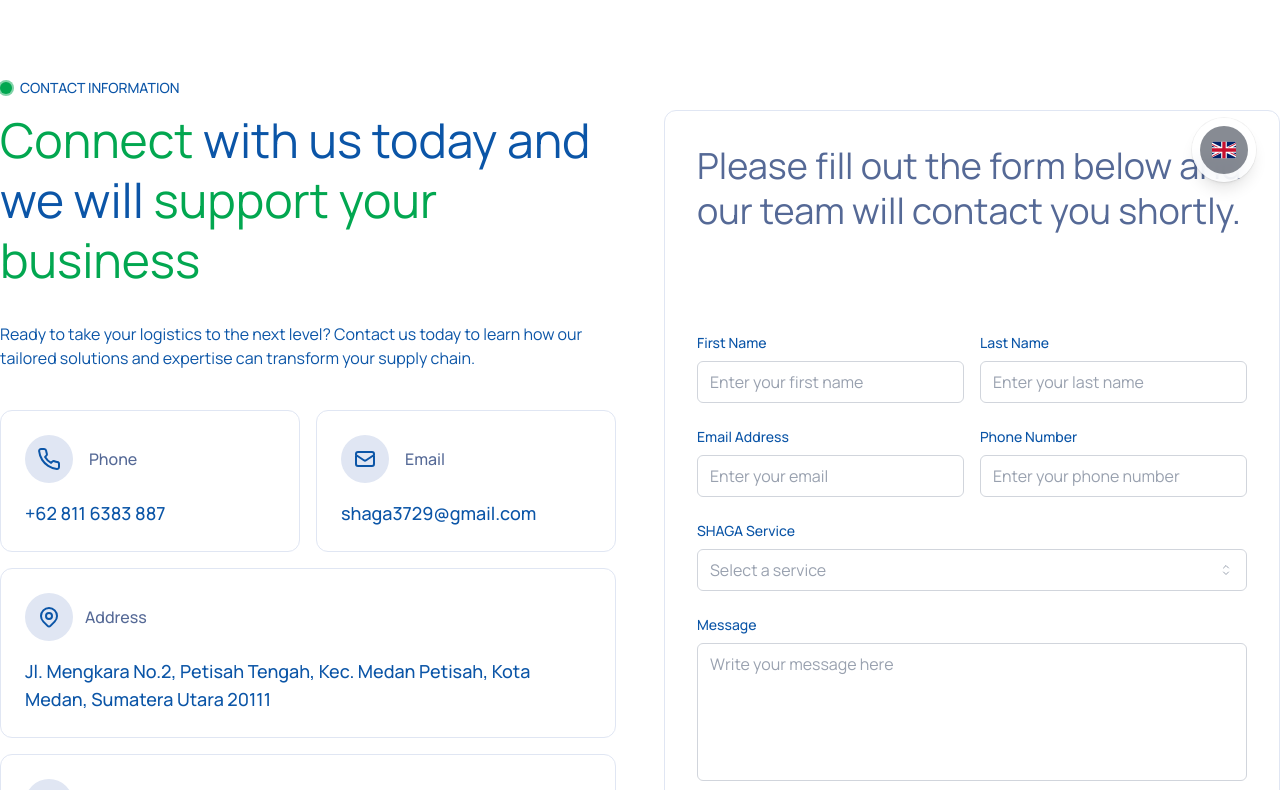
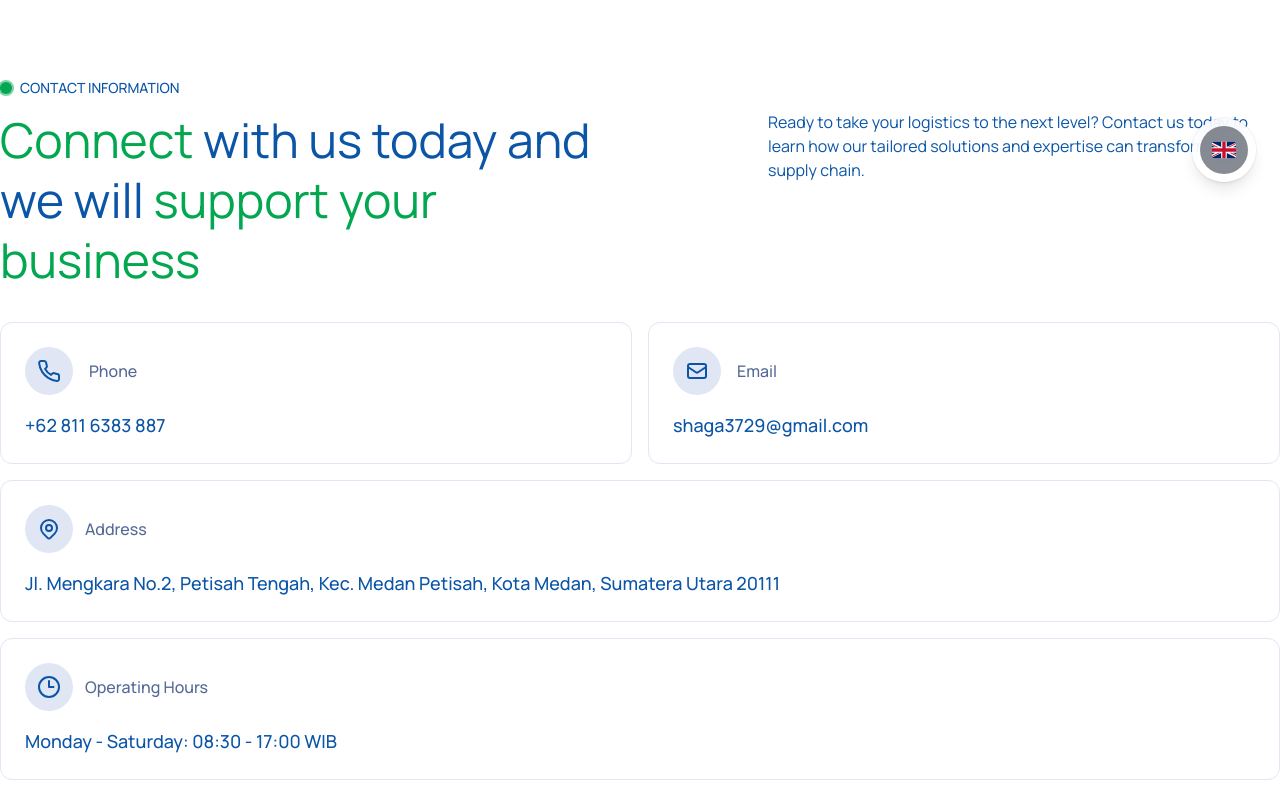
Before and after one commit to ciptacodeteam/shaga, a Next.js app: page /en/contact in a window 1280 px wide. Shown: the part 570-1360 px from the top of the page. Built offline with nearby package versions, Linux system fonts and the light colour scheme.

Commit message:
feat: refactor ContactInformation component by removing unused code and improving layout structure

```diff
--- a/components/section/kontak/ContactInformation.tsx
+++ b/components/section/kontak/ContactInformation.tsx
@@ -1,61 +1,61 @@
 'use client';
 
-import { useRef, useState } from 'react';
+import { useRef } from 'react';
 
 import { HiOutlineLocationMarker, HiOutlineMail } from 'react-icons/hi';
 import { LuClock3, LuPhone } from 'react-icons/lu';
 
-import {
-  Listbox,
-  ListboxButton,
-  ListboxOption,
-  ListboxOptions,
-} from '@headlessui/react';
+// import {
+//   Listbox,
+//   ListboxButton,
+//   ListboxOption,
+//   ListboxOptions,
+// } from '@headlessui/react';
 
-import { ChevronUpDownIcon } from '@heroicons/react/24/outline';
-import { CheckIcon } from '@heroicons/react/24/solid';
+// import { ChevronUpDownIcon } from '@heroicons/react/24/outline';
+// import { CheckIcon } from '@heroicons/react/24/solid';
+import { motion } from 'framer-motion';
+import { useInView } from 'motion/react';
 import { useTranslations } from 'next-intl';
-import { useInView } from 'motion/react';
-import { motion } from 'framer-motion';
 
 // Link not needed here (form uses native submit button)
-const people = [
-  {
-    id: 1,
-    name: 'Wade Cooper',
-  },
-  {
-    id: 2,
-    name: 'Arlene Mccoy',
-  },
-];
+// const people = [
+//   {
+//     id: 1,
+//     name: 'Wade Cooper',
+//   },
+//   {
+//     id: 2,
+//     name: 'Arlene Mccoy',
+//   },
+// ];
 
 export default function ContactInformation() {
   const t = useTranslations('contactPage.contactInformationSection');
 
-  const [selected, setSelected] = useState<any>(null);
-  const [formData, setFormData] = useState({
-    firstName: '',
-    lastName: '',
-    email: '',
-    phone: '',
-    subject: '',
-    message: '',
-  });
+  // const [selected, setSelected] = useState<any>(null);
+  // const [formData, setFormData] = useState({
+  //   firstName: '',
+  //   lastName: '',
+  //   email: '',
+  //   phone: '',
+  //   subject: '',
+  //   message: '',
+  // });
 
-  const handleChange = (
-    e: React.ChangeEvent<
-      HTMLInputElement | HTMLTextAreaElement | HTMLSelectElement
-    >
-  ) => {
-    const { name, value } = e.target;
-    setFormData({ ...formData, [name]: value });
-  };
+  // const handleChange = (
+  //   e: React.ChangeEvent<
+  //     HTMLInputElement | HTMLTextAreaElement | HTMLSelectElement
+  //   >
+  // ) => {
+  //   const { name, value } = e.target;
+  //   setFormData({ ...formData, [name]: value });
+  // };
 
-  const handleSubmit = (e: React.FormEvent) => {
-    e.preventDefault();
-    console.log(formData);
-  };
+  // const handleSubmit = (e: React.FormEvent) => {
+  //   e.preventDefault();
+  //   console.log(formData);
+  // };
 
   const ref = useRef(null);
   const isInView = useInView(ref, { once: true, margin: '-50px' });
@@ -79,8 +79,9 @@ export default function ContactInformation() {
             </p>
           </motion.div>
 
-          <div className='grid grid-cols-1 md:grid-cols-2 gap-8 md:gap-12'>
+          <div className='grid grid-cols-1 gap-8 md:gap-12'>
             <div>
+              <header className='grid grid-cols-1 lg:grid-cols-2 gap-x-16'>
                 <div className='mb-6 md:mb-8'>
                   <motion.p
                     initial={{ opacity: 0, y: 10 }}
@@ -95,7 +96,7 @@ export default function ContactInformation() {
                   ></motion.p>
                 </div>
 
-              <div>
+                <div className='lg:max-w-lg lg:ml-auto'>
                   <motion.p
                     initial={{ opacity: 0, y: 10 }}
                     animate={
@@ -107,6 +108,7 @@ export default function ContactInformation() {
                     {t('description')}
                   </motion.p>
                 </div>
+              </header>
 
               <motion.div
                 className='grid grid-cols-1 sm:grid-cols-2 gap-4'
@@ -216,7 +218,7 @@ export default function ContactInformation() {
             </div>
 
             <div>
-              <div className='border border-[#E0E6F3] p-6 md:p-8 rounded-xl flex flex-col justify-between h-full'>
+              {/* <div className='border border-[#E0E6F3] p-6 md:p-8 rounded-xl flex flex-col justify-between h-full'>
                 <motion.p
                   initial={{ opacity: 0, y: 10 }}
                   animate={
@@ -266,7 +268,6 @@ export default function ContactInformation() {
                     </div>
                   </div>
 
-                  {/* Grid untuk email & phone */}
                   <div className='grid grid-cols-1 md:grid-cols-2 gap-3 md:gap-4'>
                     <div>
                       <label className='block text-sm font-medium text-primary font-manrope mb-2'>
@@ -296,7 +297,6 @@ export default function ContactInformation() {
                     </div>
                   </div>
 
-                  {/* Subject */}
                   <div>
                     <Listbox value={selected} onChange={setSelected}>
                       <label className='block text-sm font-medium text-primary font-manrope mb-2'>
@@ -350,7 +350,6 @@ export default function ContactInformation() {
                     </Listbox>
                   </div>
 
-                  {/* Message */}
                   <div>
                     <label className='block text-sm font-medium text-primary font-manrope mb-2'>
                       {t('formMessage.label')}
@@ -365,7 +364,6 @@ export default function ContactInformation() {
                     />
                   </div>
 
-                  {/* Tombol Submit */}
                   <div>
                     <button
                       type='submit'
@@ -375,7 +373,7 @@ export default function ContactInformation() {
                     </button>
                   </div>
                 </motion.form>
-              </div>
+              </div> */}
             </div>
           </div>
         </div>
```
Lines whose indentation alone changed are shown as unchanged.
